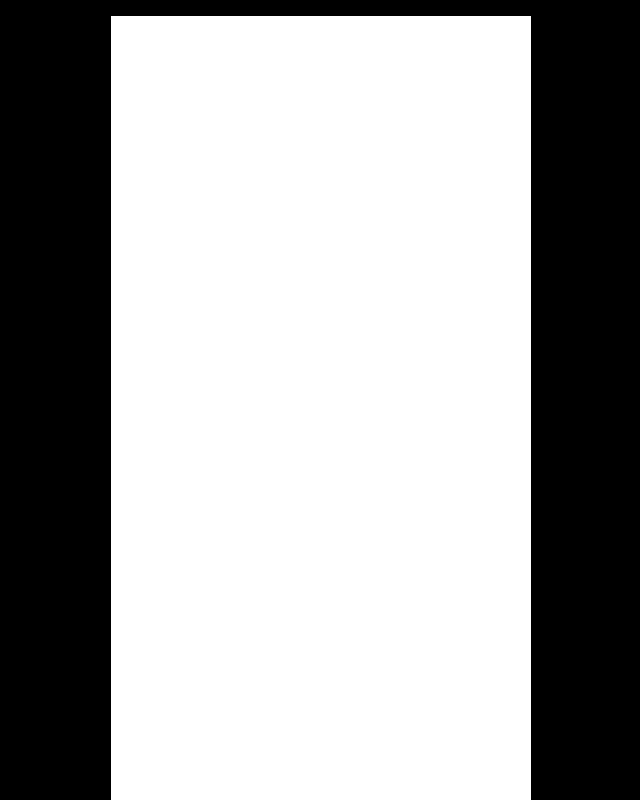
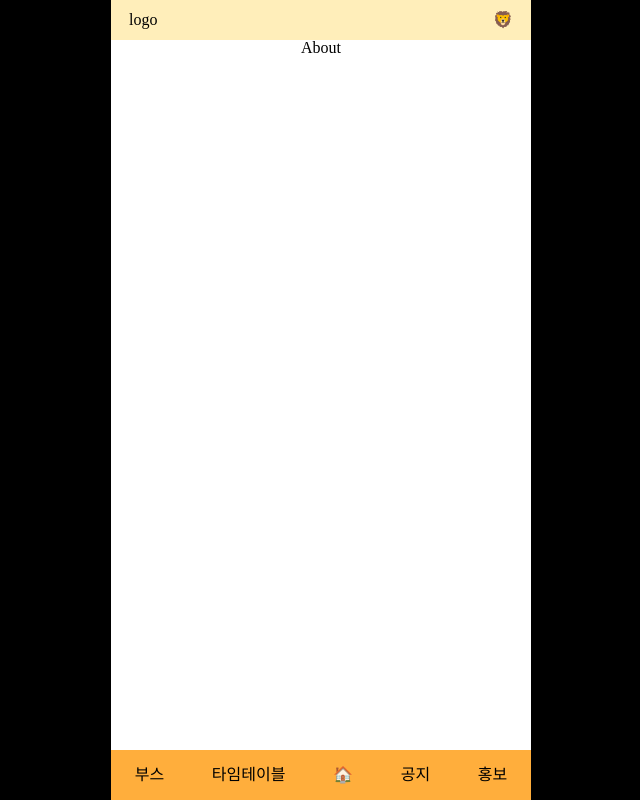
Before and after one commit to dudtlstm/2024_spring_festival_front, a React (Vite) app: page /about in a window 1280 px wide. Shown: the whole page, without its empty margins (319-959 px from the left). Built offline with nearby package versions, Linux system fonts and the light colour scheme.

Commit message:
✨ feat: router 초기화

```diff
--- a/src/App.jsx
+++ b/src/App.jsx
@@ -17,7 +17,6 @@ const BackGroundColor = styled.div`
 // 기본 view 설정 정의
 const Wrapper = styled.div`
   flex-grow: 1;
-  padding-top: 60px;
   margin: 0 auto;
   width: 100%;
   max-width: 420px;
@@ -28,7 +27,7 @@ const Wrapper = styled.div`
 
   background-color: white;
   font-family: NotoSansRegular;
-  color: white;
+  color: black;
 `;
 
 const Content = styled.div`
@@ -46,9 +45,9 @@ const Layout = () => {
 
   return (
     <BackGroundColor>
-      <Header />
-      {/* {location.pathname !== "/" && <Header />} */}
       <Wrapper>
+        <Header />
+        {/* {location.pathname !== "/" && <Header />} */}
         <Content>
           <Outlet />
         </Content>
@@ -59,13 +58,12 @@ const Layout = () => {
 };
 
 function App() {
-
   return (
     <>
-    <GlobalStyle />
-    <Layout />
+      <GlobalStyle />
+      <Layout />
     </>
-  )
+  );
 }
 
-export default App
+export default App;
--- a/src/NotFound.jsx
+++ b/src/NotFound.jsx
@@ -1,12 +1,36 @@
-import React from 'react'
+import React from "react";
+import styled from "styled-components";
+import { GlobalStyle } from "./style/globalStyle";
+
+const BackGroundColor = styled.div`
+  width: 100vw;
+  min-height: 100vh;
+
+  display: flex;
+  flex-direction: column;
+  justify-content: center;
+  align-items: center;
+
+  background-color: #ffdcdc;
+
+  color: black;
+  font-size: 35px;
+`;
 
 const NotFound = () => {
   return (
     <>
-    <div style={'color : red'}>NotFound</div>
-    <div style={'color : pink'}>애도라 화잇팅이얏 XD</div>
+      <GlobalStyle />
+      <BackGroundColor>
+        <div>😖😖😖</div>
+        <br />
+        Sorry, <br />
+        the page not found <br />
+        <br />
+        <div>애도라 화잇팅이얏 XD🩷</div>
+      </BackGroundColor>
     </>
-  )
-}
+  );
+};
 
-export default NotFound
+export default NotFound;
--- a/src/components/layouts/footer/Footer.jsx
+++ b/src/components/layouts/footer/Footer.jsx
@@ -1,9 +1,27 @@
-import React from 'react'
+import React from "react";
+import * as S from "./style";
+import { Link } from "react-router-dom";
 
 const Footer = () => {
   return (
-    <div>Footer</div>
-  )
-}
+    <S.FooterWrapper>
+      <Link to="booths">
+        <div>부스</div>
+      </Link>
+      <Link to="timeTable">
+        <div>타임테이블</div>
+      </Link>
+      <Link to="/">
+        <div>🏠</div>
+      </Link>
+      <Link to="notice">
+        <div>공지</div>
+      </Link>
+      <Link to="promotion">
+        <div>홍보</div>
+      </Link>
+    </S.FooterWrapper>
+  );
+};
 
-export default Footer
+export default Footer;
--- a/src/components/layouts/footer/style.jsx
+++ b/src/components/layouts/footer/style.jsx
@@ -1 +1,12 @@
 import { styled } from "styled-components";
+
+export const FooterWrapper = styled.div`
+  width: 100%;
+  height: 50px;
+
+  display: flex;
+  justify-content: space-around;
+  align-items: center;
+
+  background-color: #ffae3c;
+`
--- a/src/components/layouts/header/Header.jsx
+++ b/src/components/layouts/header/Header.jsx
@@ -1,9 +1,18 @@
-import React from 'react'
+import React from "react";
+import * as S from "./style";
+import { Link } from "react-router-dom";
 
 const Header = () => {
   return (
-    <div>Header</div>
-  )
-}
+    <S.HeaderWrapper>
+      <Link to={"/"}>
+        <div>logo</div>
+      </Link>
+      <Link to={"about"}>
+        <div>🦁</div>
+      </Link>
+    </S.HeaderWrapper>
+  );
+};
 
-export default Header
+export default Header;
--- a/src/components/layouts/header/style.jsx
+++ b/src/components/layouts/header/style.jsx
@@ -1 +1,13 @@
 import { styled } from "styled-components";
+
+export const HeaderWrapper = styled.div`
+  width: 100%;
+  height: 40px;
+  padding: 0 18px;
+
+  display: flex;
+  justify-content: space-between;
+  align-items: center;
+
+  background-color: #ffeeba;
+`
--- a/src/router.jsx
+++ b/src/router.jsx
@@ -17,7 +17,7 @@ const router = createBrowserRouter([
       { path: "/", element: <Mainpage /> },
 
       // 부스 페이지
-      { path: "booths", element: <Booth />},
+      { path: "booths", element: <Booth /> },
 
       // 타임테이블 페이지
       { path: "/timeTable", element: <TimeTable /> },
@@ -32,8 +32,8 @@ const router = createBrowserRouter([
       // about 페이지
       { path: "/about", element: <About /> },
     ],
-    errorElement: <NotFound />
-  }
+    errorElement: <NotFound />,
+  },
 ]);
 
 export default router;
```
